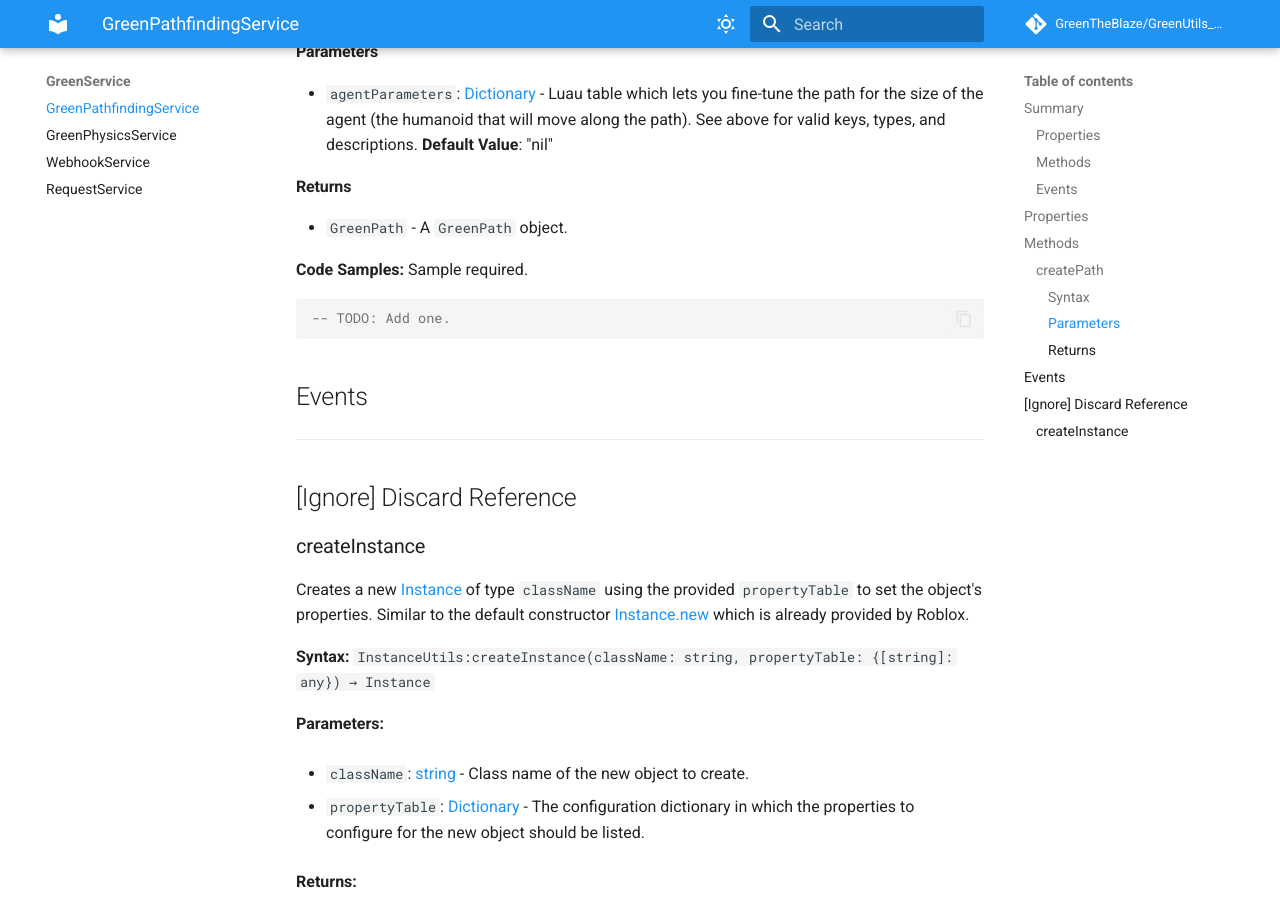
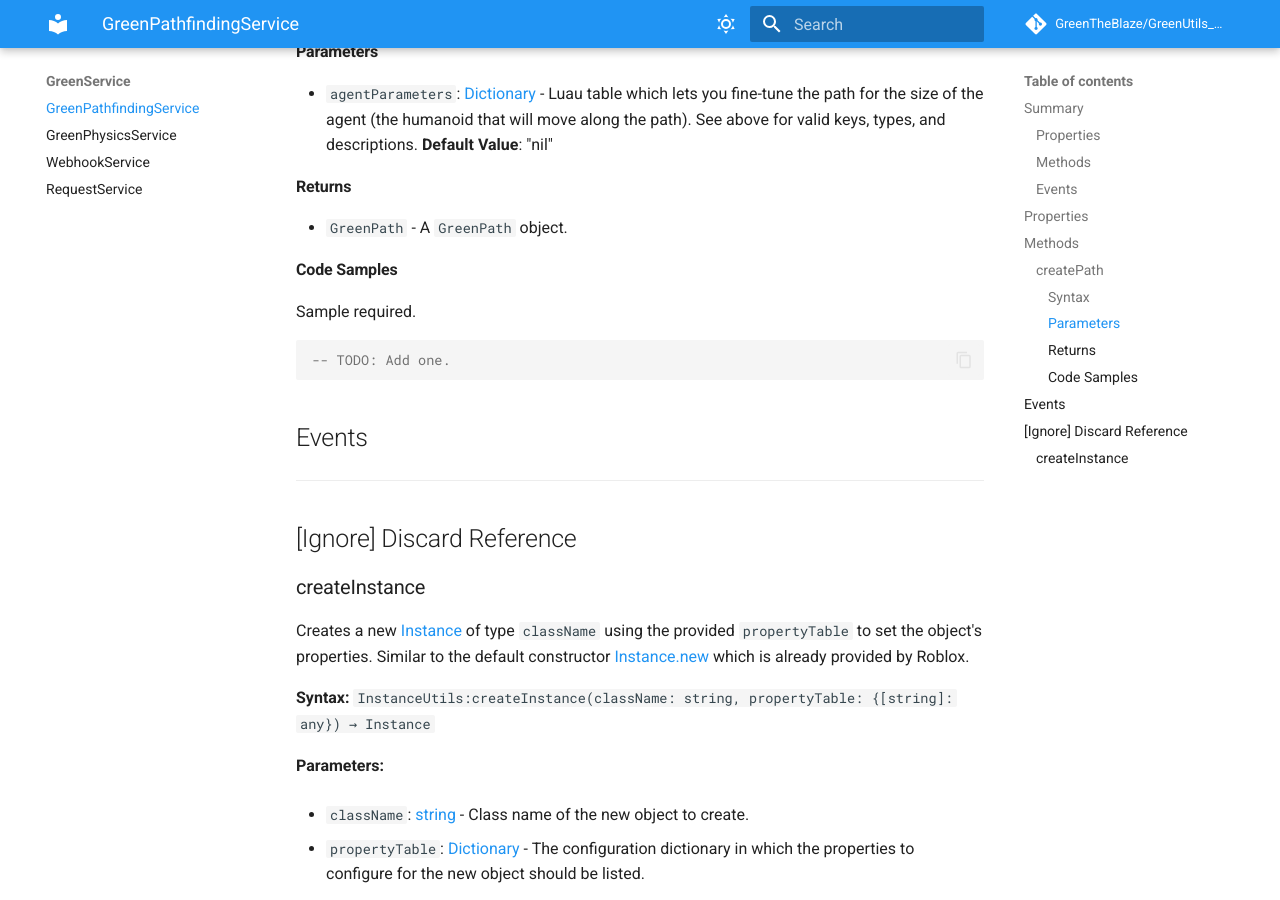
Before and after one commit to GreenTheBlaze/GreenUtils_Roblox, an MkDocs documentation site: the page built from docs/greenpathfindingservice-api.md, in a window 1280 px wide and 900 px high, scrolled down 1613 px. Built offline with MkDocs 1.6.1 and Material for MkDocs 9.7.7, drawn with Linux system fonts in a browser that asks for light colours; comment, search, counter and statistics services are not loaded.

Commit message:
Update greenpathfindingservice-api.md

````diff
--- a/docs/greenpathfindingservice-api.md
+++ b/docs/greenpathfindingservice-api.md
@@ -20,6 +20,7 @@ Like the default [PathfindingService](https://create.roblox.com/docs/reference/e
 ## Methods
 
 ### createPath
+
 Creates a `GreenPath` class based on the provided `agentParameters`. Valid keys and values in the agentParameters table are as follows:
 
 | Method              | Type    | Default | Description                                                                                                                                                      |
@@ -45,7 +46,8 @@ Creates a `GreenPath` class based on the provided `agentParameters`. Valid keys
 
 * `GreenPath` - A `GreenPath` object.
 
-**Code Samples:**
+#### Code Samples
+
 Sample required.
 
 ```lua
````
